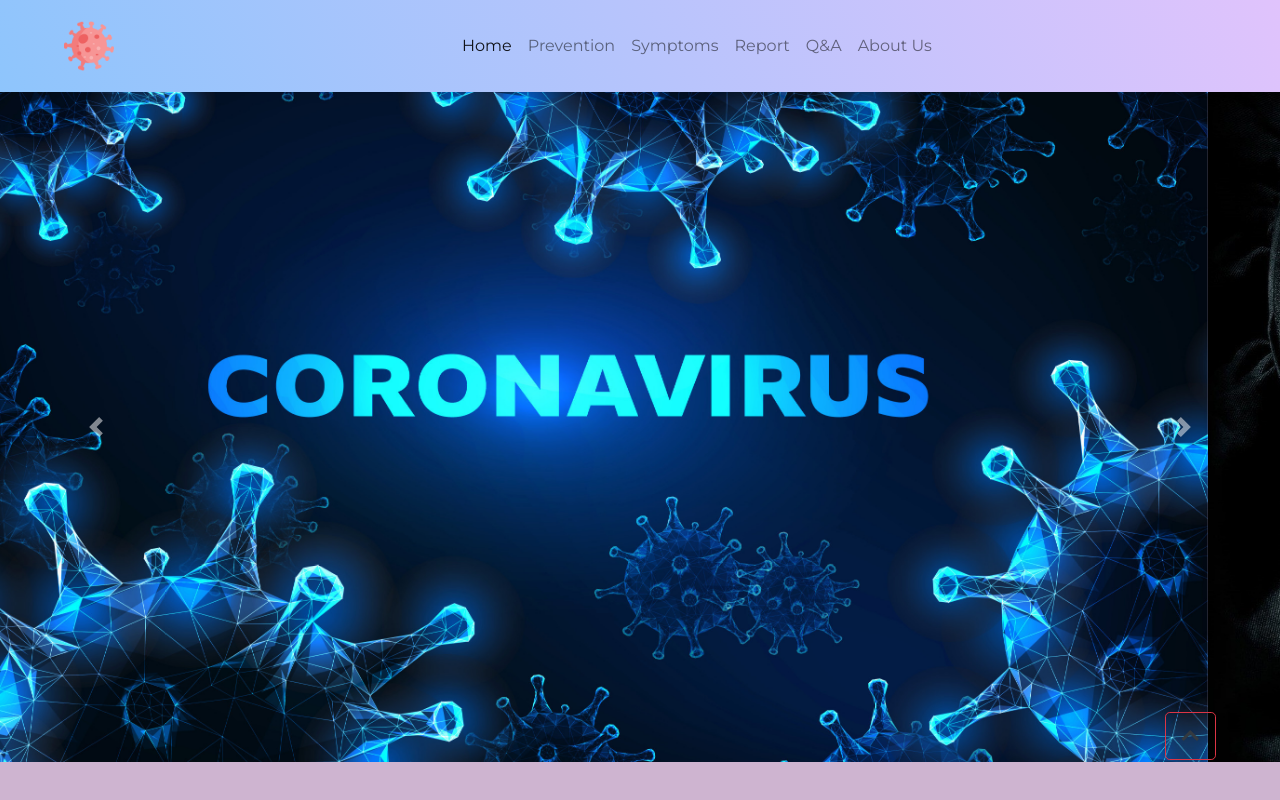
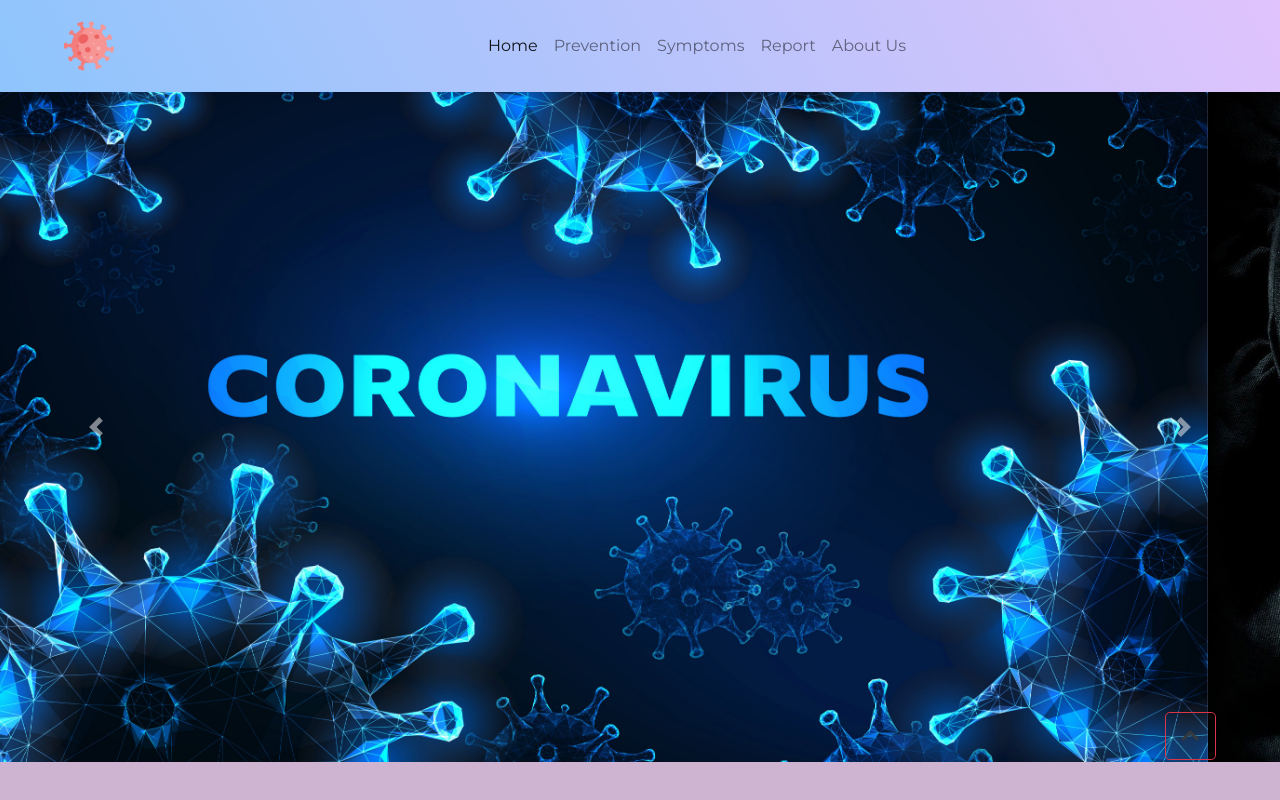
Before and after one commit to Venkatesh-676/MedicalManagement, a plain HTML site: page index.html in a window 1280 px wide. Shown: the top 800 px of the page. Drawn offline with nearby package versions, Linux system fonts and the light colour scheme.

Commit message:
Update index.html

```diff
--- a/index.html
+++ b/index.html
@@ -48,9 +48,6 @@
             </li>
             <li class="nav-item">
               <a class="nav-link" href="report.html">Report</a>
-            </li>
-            <li class="nav-item">
-              <a class="nav-link" href="QnA.html">Q&A</a>
             </li>
             <li class="nav-item">
               <a class="nav-link" href="about.html">About Us</a>
```
